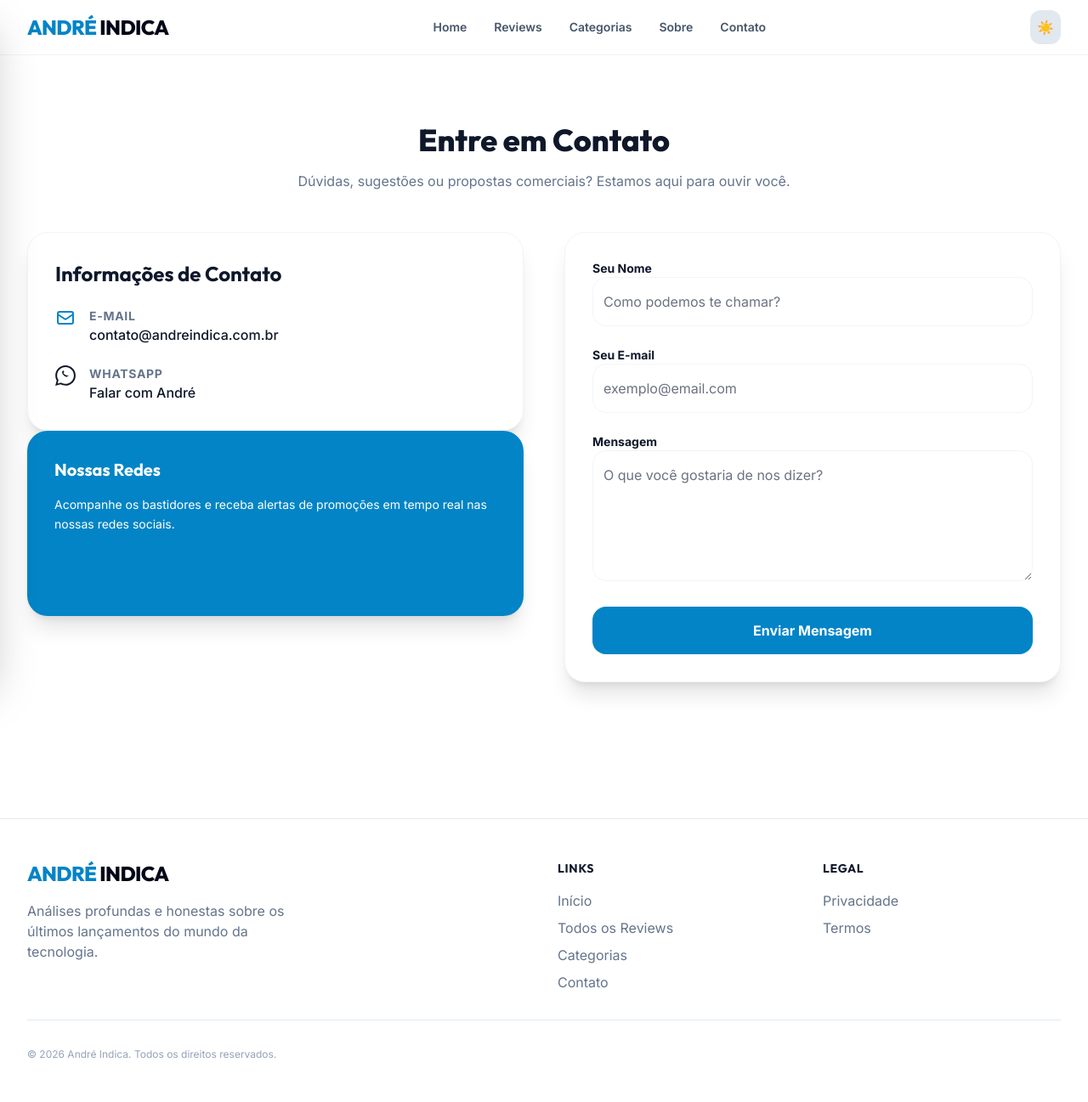
After one commit to andresperes33/blog, a Django app: template templates/reviews/contact.html in a window 1280 px wide. The commit adds this page. Shown: the whole page at 85% size. Run offline with Django 5.2, Linux system fonts and the light colour scheme; the template is opened without the code that fills it, so the values that code supplies are empty; parts of the project's set-up code (start-up, migrations or seed data) failed here and were passed over; some libraries are stand-ins or nearby versions.

Commit message:
feat: adiciona pagina de contato e atualiza robots.txt para Adsense

```diff
--- a/reviews/urls.py
+++ b/reviews/urls.py
@@ -12,4 +12,5 @@ urlpatterns = [
     path('sobre/', AboutView.as_view(), name='about'),
     path('privacidade/', PrivacyView.as_view(), name='privacy'),
     path('termos-de-uso/', TermsView.as_view(), name='terms'),
+    path('contato/', ContactView.as_view(), name='contact'),
 ]
--- a/reviews/views.py
+++ b/reviews/views.py
@@ -66,3 +66,6 @@ class PrivacyView(TemplateView):
 
 class TermsView(TemplateView):
     template_name = 'reviews/terms.html'
+
+class ContactView(TemplateView):
+    template_name = 'reviews/contact.html'
--- a/templates/base.html
+++ b/templates/base.html
@@ -157,6 +157,11 @@
                         <span class="text-xl">ℹ️</span>
                         <span class="font-bold">Sobre</span>
                     </a>
+                    <a href="{% url 'reviews:contact' %}"
+                        class="flex items-center gap-4 px-3 py-2.5 rounded-xl hover:bg-slate-100 dark:hover:bg-slate-800 transition-colors text-slate-700 dark:text-slate-300">
+                        <span class="text-xl">📧</span>
+                        <span class="font-bold">Contato</span>
+                    </a>
                 </div>
             </div>
         </nav>
@@ -183,6 +188,8 @@
                         class="hover:text-primary-600 dark:hover:text-primary-400 transition-colors">Categorias</a>
                     <a href="{% url 'reviews:about' %}"
                         class="hover:text-primary-600 dark:hover:text-primary-400 transition-colors">Sobre</a>
+                    <a href="{% url 'reviews:contact' %}"
+                        class="hover:text-primary-600 dark:hover:text-primary-400 transition-colors">Contato</a>
                 </div>
 
                 <div class="flex items-center gap-4">
@@ -230,6 +237,8 @@
                                 Reviews</a>
                         </li>
                         <li><a href="{% url 'reviews:all_categories' %}" class="hover:text-primary-500">Categorias</a>
+                        </li>
+                        <li><a href="{% url 'reviews:contact' %}" class="hover:text-primary-500">Contato</a>
                         </li>
                     </ul>
                 </div>
--- /dev/null
+++ b/templates/reviews/contact.html
@@ -0,0 +1,80 @@
+{% extends 'base.html' %}
+
+{% block title %}Contato - André Indica{% endblock %}
+
+{% block content %}
+<section class="max-w-4xl mx-auto px-4 sm:px-6 lg:px-8 py-20">
+    <div class="mb-12 text-center">
+        <h1 class="text-4xl sm:text-5xl font-outfit font-extrabold text-slate-900 dark:text-white mb-4">
+            Entre em Contato
+        </h1>
+        <p class="text-slate-500 dark:text-slate-400">
+            Dúvidas, sugestões ou propostas comerciais? Estamos aqui para ouvir você.
+        </p>
+    </div>
+
+    <div class="grid grid-cols-1 md:grid-cols-2 gap-12">
+        <!-- Info Column -->
+        <div class="space-y-8">
+            <div class="bg-white dark:bg-slate-900 p-8 rounded-3xl shadow-xl border border-slate-100 dark:border-slate-800">
+                <h2 class="text-2xl font-bold text-slate-900 dark:text-white mb-6">Informações de Contato</h2>
+
+                <div class="space-y-6">
+                    <div class="flex items-start gap-4">
+                        <div class="w-12 h-12 bg-primary-100 dark:bg-primary-900/30 rounded-2xl flex items-center justify-center text-primary-600 flex-shrink-0">
+                            <svg class="w-6 h-6" fill="none" stroke="currentColor" viewBox="0 0 24 24"><path stroke-linecap="round" stroke-linejoin="round" stroke-width="2" d="M3 8l7.89 5.26a2 2 0 002.22 0L21 8M5 19h14a2 2 0 002-2V7a2 2 0 00-2-2H5a2 2 0 00-2 2v10a2 2 0 002 2z"/></svg>
+                        </div>
+                        <div>
+                            <p class="text-sm font-bold text-slate-500 uppercase tracking-wider">E-mail</p>
+                            <p class="text-slate-900 dark:text-white font-medium">contato@andreindica.com.br</p>
+                        </div>
+                    </div>
+
+                    <div class="flex items-start gap-4">
+                        <div class="w-12 h-12 bg-green-100 dark:bg-green-900/30 rounded-2xl flex items-center justify-center text-green-600 flex-shrink-0">
+                            <svg class="w-6 h-6" fill="currentColor" viewBox="0 0 24 24"><path d="M.057 24l1.687-6.163c-1.041-1.804-1.588-3.849-1.587-5.946.003-6.556 5.338-11.891 11.893-11.891 3.181.001 6.167 1.24 8.413 3.488 2.245 2.248 3.481 5.236 3.48 8.414-.003 6.557-5.338 11.892-11.893 11.892-1.99-.001-3.951-.5-5.688-1.448l-6.305 1.654zm6.597-3.807c1.676.995 3.276 1.591 5.392 1.592 5.448 0 9.886-4.434 9.889-9.885.002-5.462-4.415-9.89-9.881-9.892-5.452 0-9.887 4.434-9.889 9.884 0 2.225.569 3.445 1.694 5.39l-1.157 4.221 4.333-1.13c1.547.852 2.651 1.272 4.333 1.272zm9.184-7.447c-.201-.1-.282-.181-.462-.362-.181-.181-.502-.342-.883-.543-.161-.08-.282-.181-.462-.181-.221 0-.382.02-.543.02-.12 0-.241.02-.341.02-.161 0-.301-.02-.422-.06-.321-.1-.702-.281-1.185-.562-.161-.08-.321-.161-.462-.261-.482-.321-.864-.682-1.144-1.044-.201-.281-.301-.482-.301-.682 0-.161.04-.321.161-.462.141-.181.362-.361.543-.542.101-.1.141-.181.201-.261 0-.08-.02-.161-.04-.261-.02-.1-.201-.482-.281-.682-.08-.181-.161-.341-.261-.462-.141-.141-.281-.201-.462-.201-.201 0-.382.08-.542.181-.301.201-.482.462-.642.743-.161.281-.281.583-.281.884 0 .341.08.703.181 1.044.181.602.482 1.184.884 1.706.522.683 1.104 1.264 1.766 1.766.422.321.884.582 1.366.783.341.141.683.221.984.221.482 0 .904-.241 1.245-.583.181-.181.361-.401.502-.642.12-.221.201-.482.201-.763 0-.12-.02-.241-.04-.341z"/></svg>
+                        </div>
+                        <div>
+                            <p class="text-sm font-bold text-slate-500 uppercase tracking-wider">WhatsApp</p>
+                            <a href="https://wa.me/5500000000000" class="text-slate-900 dark:text-white font-medium hover:text-green-600 transition-colors">Falar com André</a>
+                        </div>
+                    </div>
+                </div>
+            </div>
+
+            <div class="bg-primary-600 p-8 rounded-3xl shadow-xl text-white">
+                <h3 class="text-xl font-bold mb-4">Nossas Redes</h3>
+                <p class="text-primary-100 text-sm mb-6 leading-relaxed">
+                    Acompanhe os bastidores e receba alertas de promoções em tempo real nas nossas redes sociais.
+                </p>
+                <div class="flex gap-4">
+                    <a href="https://t.me/AlertaTechBrasil" target="_blank" class="w-10 h-10 bg-white/10 hover:bg-white/20 rounded-xl flex items-center justify-center transition-colors">
+                        <svg class="w-5 h-5" fill="currentColor" viewBox="0 0 24 24"><path d="M12 0c-6.627 0-12 5.373-12 12s5.373 12 12 12 12-5.373 12-12-5.373-12-12-12zm5.891 8.146l-2.003 9.445c-.149.659-.541.823-1.091.513l-3.051-2.248-1.472 1.417c-.163.163-.3.3-.615.3l.219-3.111 5.662-5.116c.246-.219-.054-.341-.381-.121l-7.001 4.408-3.017-.942c-.655-.205-.667-.655.137-.968l11.771-4.535c.544-.201 1.021.127.844.738z"/></svg>
+                    </a>
+                </div>
+            </div>
+        </div>
+
+        <!-- Form Column -->
+        <div class="bg-white dark:bg-slate-900 p-8 rounded-3xl shadow-xl border border-slate-100 dark:border-slate-800">
+            <form action="#" class="space-y-6">
+                <div>
+                    <label class="block text-sm font-bold text-slate-700 dark:text-slate-300 mb-2 px-1">Seu Nome</label>
+                    <input type="text" class="w-full px-5 py-4 rounded-2xl bg-slate-50 dark:bg-slate-800 border border-slate-100 dark:border-slate-800 focus:ring-2 focus:ring-primary-500 outline-none transition-all" placeholder="Como podemos te chamar?">
+                </div>
+                <div>
+                    <label class="block text-sm font-bold text-slate-700 dark:text-slate-300 mb-2 px-1">Seu E-mail</label>
+                    <input type="email" class="w-full px-5 py-4 rounded-2xl bg-slate-50 dark:bg-slate-800 border border-slate-100 dark:border-slate-800 focus:ring-2 focus:ring-primary-500 outline-none transition-all" placeholder="exemplo@email.com">
+                </div>
+                <div>
+                    <label class="block text-sm font-bold text-slate-700 dark:text-slate-300 mb-2 px-1">Mensagem</label>
+                    <textarea rows="5" class="w-full px-5 py-4 rounded-2xl bg-slate-50 dark:bg-slate-800 border border-slate-100 dark:border-slate-800 focus:ring-2 focus:ring-primary-500 outline-none transition-all" placeholder="O que você gostaria de nos dizer?"></textarea>
+                </div>
+                <button type="submit" class="w-full bg-primary-600 hover:bg-primary-700 text-white font-black py-4 rounded-2xl shadow-lg shadow-primary-500/30 transition-all transform hover:-translate-y-1">
+                    Enviar Mensagem
+                </button>
+            </form>
+        </div>
+    </div>
+</section>
+{% endblock %}
--- a/templates/robots.txt
+++ b/templates/robots.txt
@@ -1,3 +1,3 @@
 User-agent: *
 Allow: /
-Sitemap: http://127.0.0.1:8000/sitemap.xml
+Sitemap: https://www.blog.andreindica.com.br/sitemap.xml
```
